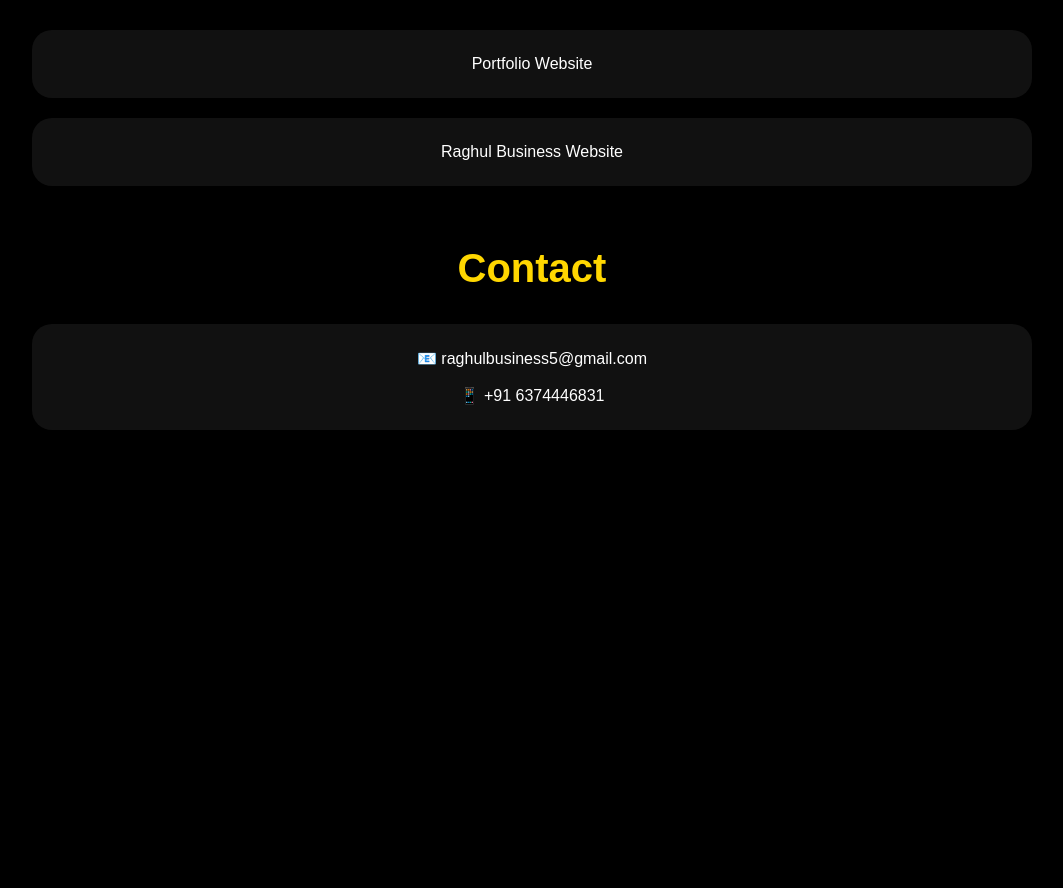
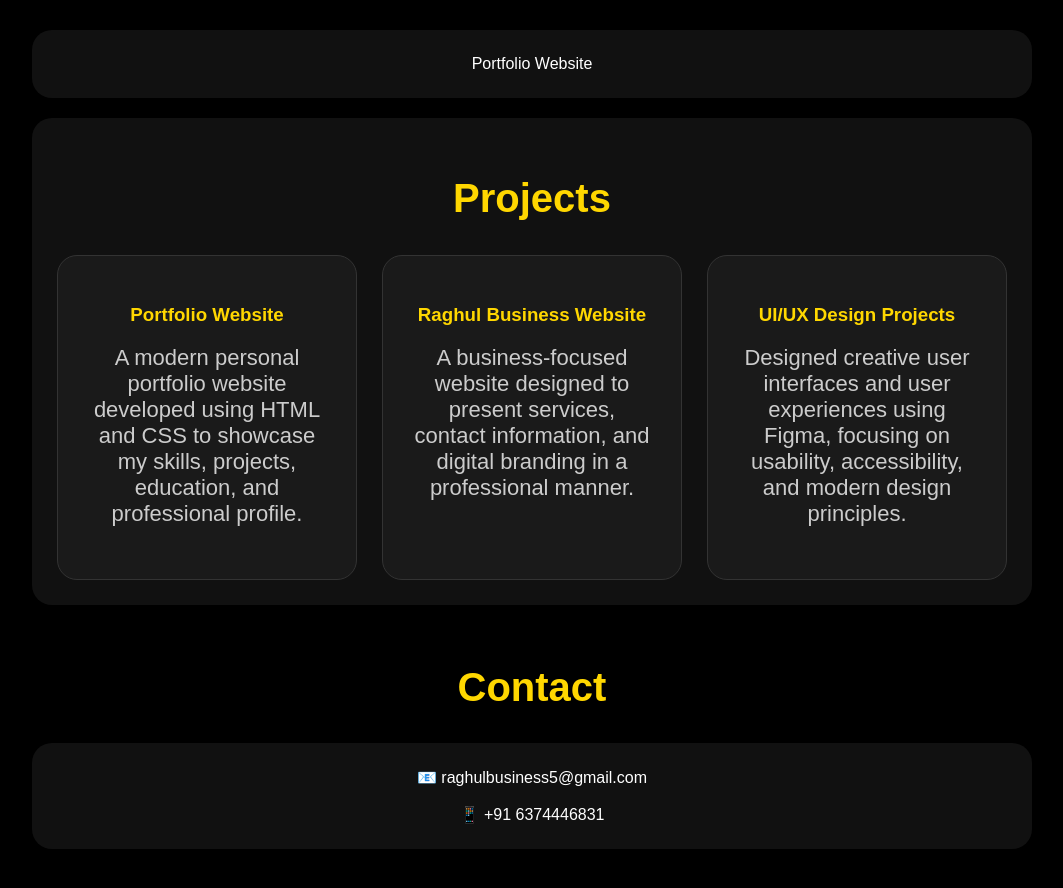
Before and after one commit to raghulbusiness/Raghul-Portfolio, a plain HTML site: page index.html in a window 1280 px wide. Shown: the part 2307-3195 px from the top of the page, without its empty margins (108-1171 px from the left). Before the commit the page ends 2825 px from the top, so only its background shows below. Drawn offline with Linux system fonts and the light colour scheme.

Commit message:
Update index.html

```diff
--- a/index.html
+++ b/index.html
@@ -143,7 +143,36 @@ Portfolio Website
 </div>
 
 <div style="background:#111;padding:25px;border-radius:20px;margin-top:20px;">
-Raghul Business Website
+<h2 style="color:gold;font-size:40px;">Projects</h2>
+
+<div style="display:grid;grid-template-columns:repeat(auto-fit,minmax(300px,1fr));gap:25px;margin-top:30px;">
+
+<div style="background:#1a1a1a;padding:30px;border-radius:20px;border:1px solid #333;">
+<h3 style="color:gold;">Portfolio Website</h3>
+
+<p style="margin-top:15px;color:#ccc;">
+A modern personal portfolio website developed using HTML and CSS to showcase my skills, projects, education, and professional profile.
+</p>
+</div>
+
+<div style="background:#1a1a1a;padding:30px;border-radius:20px;border:1px solid #333;">
+<h3 style="color:gold;">Raghul Business Website</h3>
+
+<p style="margin-top:15px;color:#ccc;">
+A business-focused website designed to present services, contact information, and digital branding in a professional manner.
+</p>
+</div>
+
+<div style="background:#1a1a1a;padding:30px;border-radius:20px;border:1px solid #333;">
+<h3 style="color:gold;">UI/UX Design Projects</h3>
+
+<p style="margin-top:15px;color:#ccc;">
+Designed creative user interfaces and user experiences using Figma, focusing on usability, accessibility, and modern design principles.
+</p>
+</div>
+
+</div>
+
 </div>
 
 <h2 style="color:gold;font-size:40px;margin-top:60px;">Contact</h2>
```
